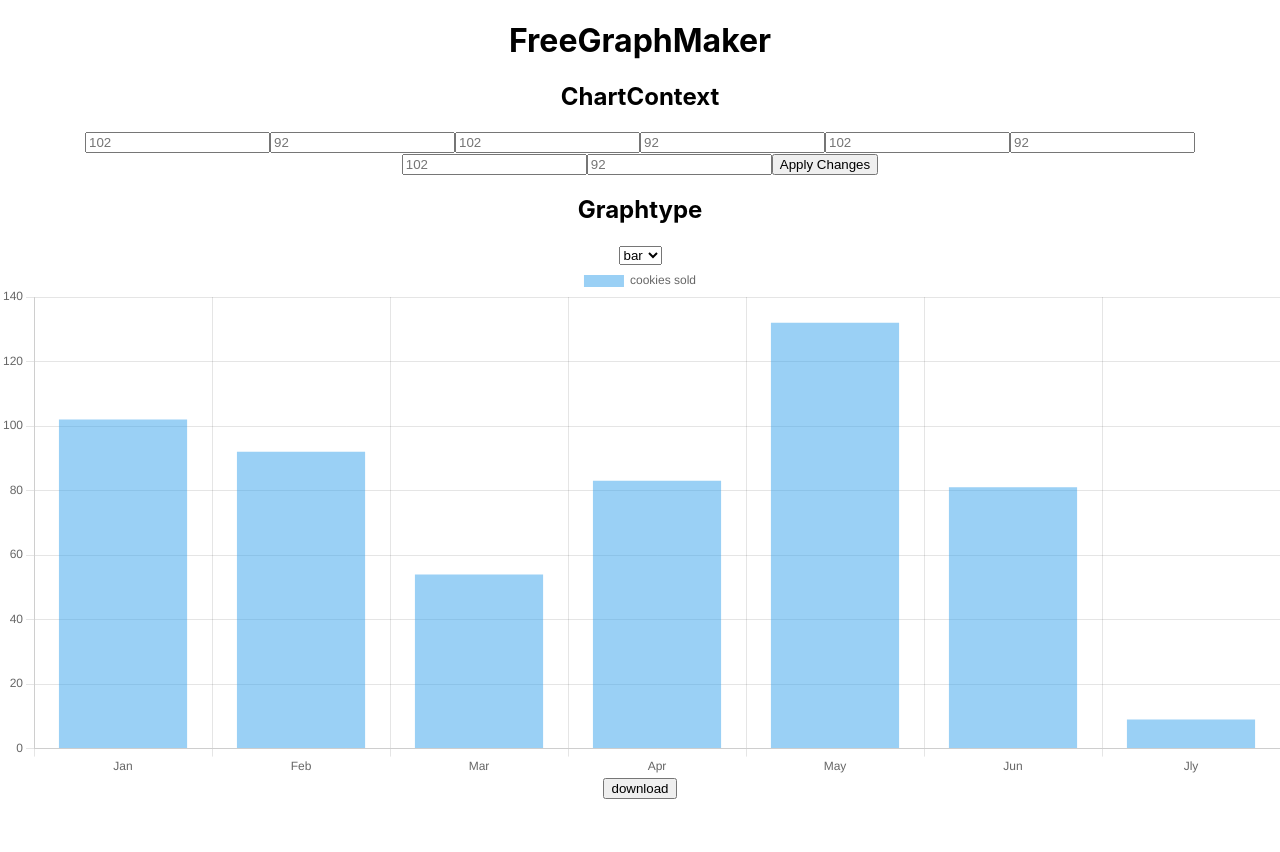
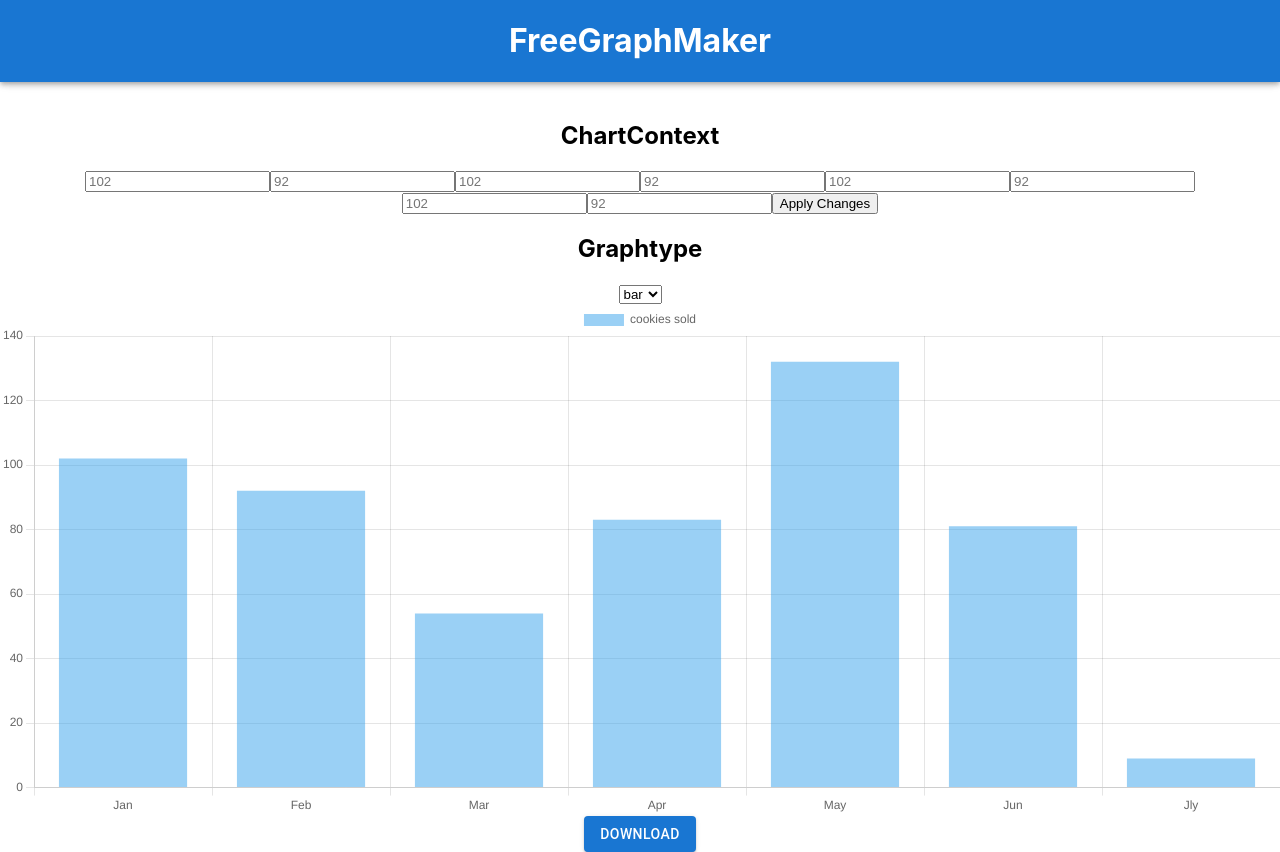
Before and after one commit to SnowDingo/free-graph-maker, a React (Create React App) app: page / in a window 1280 px wide. Before the commit the page ends 800 px from the top, so only its background shows below. Built offline with nearby package versions, Linux system fonts and the light colour scheme.

Commit message:
installed and changed some ui to MUI

```diff
--- a/src/App.js
+++ b/src/App.js
@@ -11,6 +11,7 @@
   Legend
 } from "chart.js";
 import { Chart } from "react-chartjs-2";
+import { AppBar, Button } from '@mui/material';
 
 ChartJS.register(
   CategoryScale,
@@ -41,6 +42,7 @@
     console.log(graph)
     setgraphType(graph)
   }
+  /*　グラフのオプション等を表示 */
   var graphData= {
     type: [
       "line",
@@ -75,8 +77,9 @@
   return (
     <div className="App">
       <body>
-        <h1>FreeGraphMaker</h1>
-        <div className='options'>
+        <AppBar><h1>FreeGraphMaker</h1></AppBar>
+        <div className='content'>
+          <div className='options'>
           <h2>ChartContext</h2>
             <input placeholder={data[0]} onChange={(e) => changedata(e,0)}>{}</input>
             <input placeholder={data[1]} onChange={(e) => changedata(e,1)}></input>
@@ -95,7 +98,8 @@
             </select>
         </div>
         <Chart datasetIdKey='key' className='bar' id="canvas" type={graphtype} data={graphData} redraw ></Chart>
-        <button id="download" onClick={(e) => {download()}}>download</button>
+        <Button variant='contained' id="download" onClick={(e) => {download()}}>download</Button></div>
+
       </body>
     </div>
   );
```
